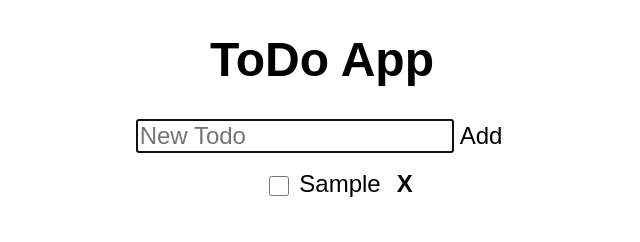
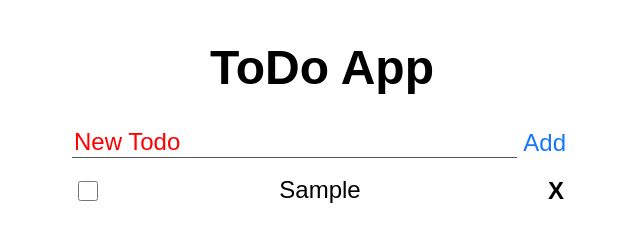
Before and after one commit to hcuellar-coder/TodoApp, a plain HTML site: page index.html in a window 1280 px wide. Both pictures are taken after typing "Sample" into the empty fields and a click on the button "Add". Shown: the whole page, without its empty margins (318-958 px from the left). Drawn offline with Linux system fonts and the light colour scheme.

Commit message:
Completed the Todo App

```diff
--- a/index.html
+++ b/index.html
@@ -9,15 +9,17 @@
 </head>
 
 <body>
+    <div class="container">
         <h1>ToDo App</h1>
-    <div id="inputTodo">
-        <input type="text" id="todoInput" placeholder="New Todo">
+        <div id="todoForm">
+            <input type="text" id="todoInput" placeholder="New Todo" autocomplete="off">
             <button id="addButton">Add</button>
         </div>
         <div>
             <ul id="todoList">
             </ul>
         </div>
+    </div>
 
 </body>
 <script src="./index.js"></script>
--- a/index.js
+++ b/index.js
@@ -30,7 +30,6 @@ function addTodoProcess() {
 function addTodo(checked, inputTodoValue, todoID, checkboxID, deleteID) {
 
     let newTodoItem = document.createElement('div');
-    let todoTextNode = document.createTextNode(inputTodoValue);
     newTodoItem.id = todoID;
     if (!checked)
         newTodoItem.className = 'todo';
@@ -43,6 +42,9 @@ function addTodo(checked, inputTodoValue, todoID, checkboxID, deleteID) {
     newTodoCheckbox.id = checkboxID;
     newTodoCheckbox.checked = checked;
 
+    let newTodoLabel = document.createElement('label');
+    newTodoLabel.innerHTML = inputTodoValue;
+
     let newTodoDelete = document.createElement('input');
     newTodoDelete.type = 'Button';
     newTodoDelete.className = 'deleteButton';
@@ -50,7 +52,7 @@ function addTodo(checked, inputTodoValue, todoID, checkboxID, deleteID) {
     newTodoDelete.id = deleteID;
 
     newTodoItem.appendChild(newTodoCheckbox);
-    newTodoItem.appendChild(todoTextNode);
+    newTodoItem.appendChild(newTodoLabel);
     newTodoItem.appendChild(newTodoDelete);
 
     let todoItemList = document.getElementById('todoList');
@@ -88,13 +90,14 @@ function deleteTodo(e) {
 }
 
 function completeTodo(e) {
+    console.log(document.getElementById(e.target.id).nextElementSibling);
     let checkboxIndex = todoListStorage.indexOf(todoListStorage.find(({ checkboxID }) => checkboxID == e.target.id));
     if (e.target.checked) {
-        document.getElementById(e.target.id).parentNode.className = 'todoStrike';
+        document.getElementById(e.target.id).nextElementSibling.className = 'todoStrike';
         todoListStorage[checkboxIndex].checked = true;
 
     } else {
-        document.getElementById(e.target.id).parentNode.className = 'todo';
+        document.getElementById(e.target.id).nextElementSibling.className = 'todo';
         todoListStorage[checkboxIndex].checked = false;
     }
     window.localStorage.clear();
--- a/styles.css
+++ b/styles.css
@@ -4,38 +4,28 @@ h1{
     text-align: center;
 }
 
-#addButton{
-    background-color: white;
-    border: 0;
-    font-size: 24px;
-    font-family: fantasy;
-    vertical-align: middle;
+::placeholder{
+    color: red;
 }
 
-#todoInput{
-    font-family: fantasy;
-    font-size: 24px;
-    vertical-align: middle;
-}
-
-#inputTodo{
+.container{
     display: flex;
-    justify-content: center;
-}
-
-#todoList{
-    display: flex;
-    justify-content: center;
-    align-items: center;
     flex-direction: column;
+    max-width: 500px;
+    margin-left: auto;
+    margin-right: auto;
 }
 
 .todo{
+    display: flex;
+    justify-content: space-between;
     font-family: fantasy;
     font-size: 24px;
 }
 
 .todoStrike{
+    display: flex;
+    justify-content: space-between;
     text-decoration: line-through;
     text-decoration-color: red;
     font-family: fantasy;
@@ -44,7 +34,7 @@ h1{
 
 .deleteButton{
     margin-left: 10px;
-    background-color: white;
+    background-color: transparent;
     border: 0;
     font-size: 24px;
     font-weight: bold;
@@ -52,7 +42,40 @@ h1{
 
 .checkBox{
     margin-right: 10px;
-    width: 20px;
-    height: 20px;
+    min-width: 20px;
+    min-height: 20px;
     vertical-align: middle;
 }
+
+#addButton{
+    background-color: transparent;
+    border: 0;
+    font-size: 24px;
+    font-family: fantasy;
+    vertical-align: middle;
+    color: rgb(25, 118, 252);
+}
+
+#todoInput{
+    font-family: fantasy;
+    font-size: 24px;
+    width: 100%;
+    vertical-align: middle;
+    background-color: transparent;
+    border-top: 0;
+    border-left: 0;
+    border-right: 0;
+    border-color: black;
+    border-bottom-width: 1px;
+}
+
+#todoInput:focus{
+    outline: none;
+}
+#todoForm{
+    display: flex;
+}
+
+#todoList{
+    padding: 2px;
+}
```
Also changed, not shown: images/todoApp.PNG (added), 1 other file. Lines whose indentation alone changed are shown as unchanged.
